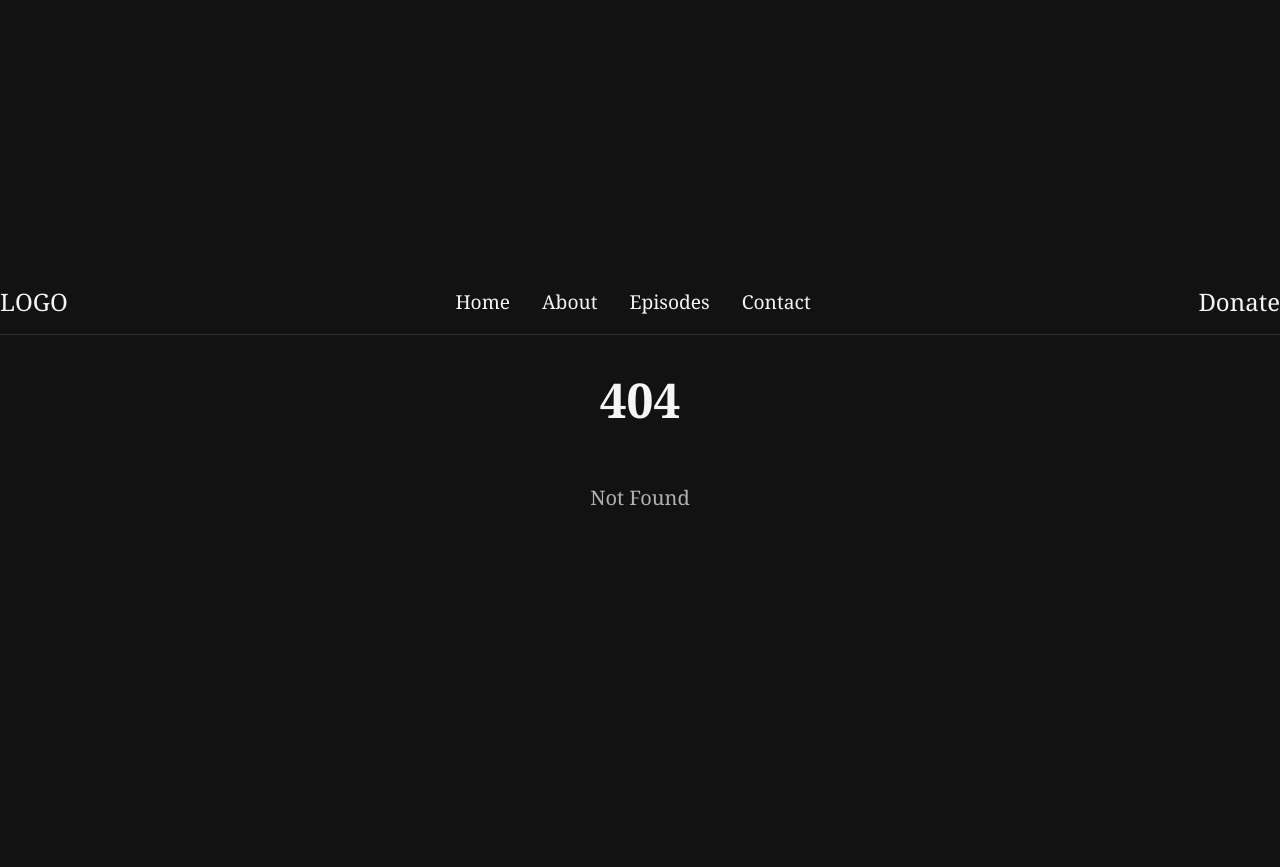
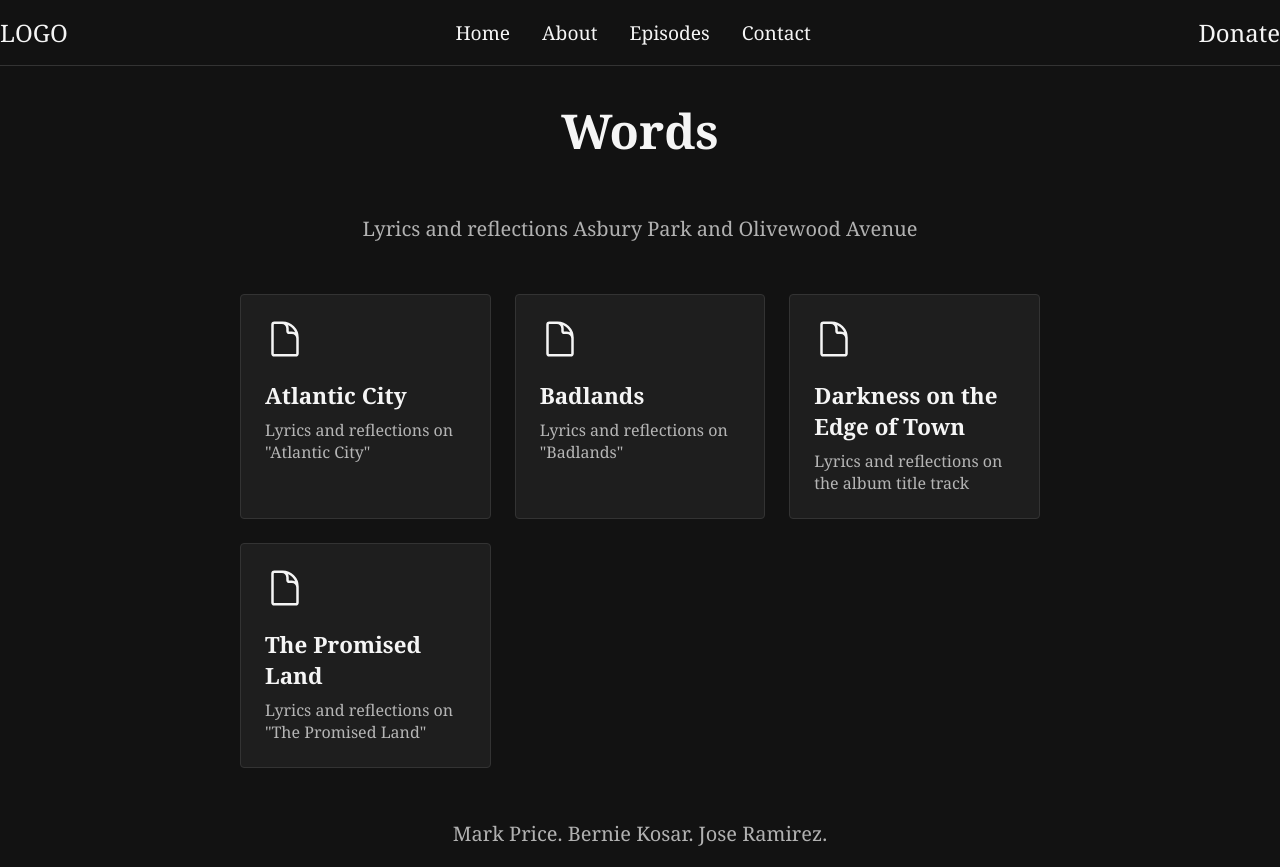
Before and after one commit to pocketsquare/rainharder, a SvelteKit app: page /words in a window 1280 px wide. Before the commit this address had no page. Shown: the top 867 px of the page. Before the commit the page ends 800 px from the top, so only its background shows below. Built offline with nearby package versions, Linux system fonts and the light colour scheme.

Commit message:
Claude Baudelaire sucks at code

```diff
--- /dev/null
+++ b/src/routes/words/+page.svelte
@@ -0,0 +1,51 @@
+<script>
+  import { onMount } from 'svelte';
+
+  const pdfs = [
+    {
+      title: 'Atlantic City',
+      file: '/pdfs/words/Atlantic City.pdf',
+      description: 'Lyrics and reflections on "Atlantic City"'
+    },
+    {
+      title: 'Badlands',
+      file: '/pdfs/words/Badlands.pdf',
+      description: 'Lyrics and reflections on "Badlands"'
+    },
+    {
+      title: 'Darkness on the Edge of Town',
+      file: '/pdfs/words/Darkness on the Edge of Town.pdf',
+      description: 'Lyrics and reflections on the album title track'
+    },
+    {
+      title: 'The Promised Land',
+      file: '/pdfs/words/The Promised Land.pdf',
+      description: 'Lyrics and reflections on "The Promised Land"'
+    }
+  ];
+
+  onMount(() => {
+    document.title = "Words | Rain Harder";
+  });
+</script>
+
+<div class="container">
+  <h1>Words</h1>
+  <p>Lyrics and reflections Asbury Park and Olivewood Avenue</p>
+
+  <div class="pdf-grid">
+    {#each pdfs as pdf}
+      <a href={pdf.file} target="_blank" rel="noopener noreferrer" class="pdf-card">
+        <div class="pdf-icon">
+          <svg xmlns="http://www.w3.org/2000/svg" fill="none" viewBox="0 0 24 24" stroke-width="1.5" stroke="currentColor">
+            <path stroke-linecap="round" stroke-linejoin="round" d="M19.5 14.25v-2.625a3.375 3.375 0 00-3.375-3.375h-1.5A1.125 1.125 0 0113.5 7.125v-1.5a3.375 3.375 0 00-3.375-3.375H8.25m2.25 0H5.625c-.621 0-1.125.504-1.125 1.125v17.25c0 .621.504 1.125 1.125 1.125h12.75c.621 0 1.125-.504 1.125-1.125V11.25a9 9 0 00-9-9z" />
+          </svg>
+        </div>
+        <h2>{pdf.title}</h2>
+        <p>{pdf.description}</p>
+      </a>
+    {/each}
+  </div>
+
+  <p>Mark Price. Bernie Kosar. Jose Ramirez.</p>
+</div>
--- a/static/styles.css
+++ b/static/styles.css
@@ -117,3 +117,50 @@ p { font-size: 1.25rem; opacity: 0.7; }
 .navigation a:hover {
   color: #cccccc;
 }
+
+/* Words page styles */
+.pdf-grid {
+  display: grid;
+  grid-template-columns: repeat(auto-fill, minmax(250px, 1fr));
+  gap: 1.5rem;
+  width: 100%;
+  margin: 2rem 0;
+}
+
+.pdf-card {
+  background-color: #1e1e1e;
+  border: 1px solid #333;
+  border-radius: 4px;
+  padding: 1.5rem;
+  display: block;
+  color: #f5f5f5;
+  text-decoration: none;
+  text-align: left;
+  transition: all 0.3s ease;
+}
+
+.pdf-card:hover {
+  background-color: #333;
+  transform: translateY(-5px);
+}
+
+.pdf-icon {
+  margin-bottom: 1rem;
+}
+
+.pdf-icon svg {
+  width: 2.5rem;
+  height: 2.5rem;
+  stroke: #f5f5f5;
+}
+
+.pdf-card h2 {
+  font-size: 1.4rem;
+  margin: 0 0 0.5rem 0;
+}
+
+.pdf-card p {
+  font-size: 1rem;
+  margin: 0;
+  opacity: 0.7;
+}
```
